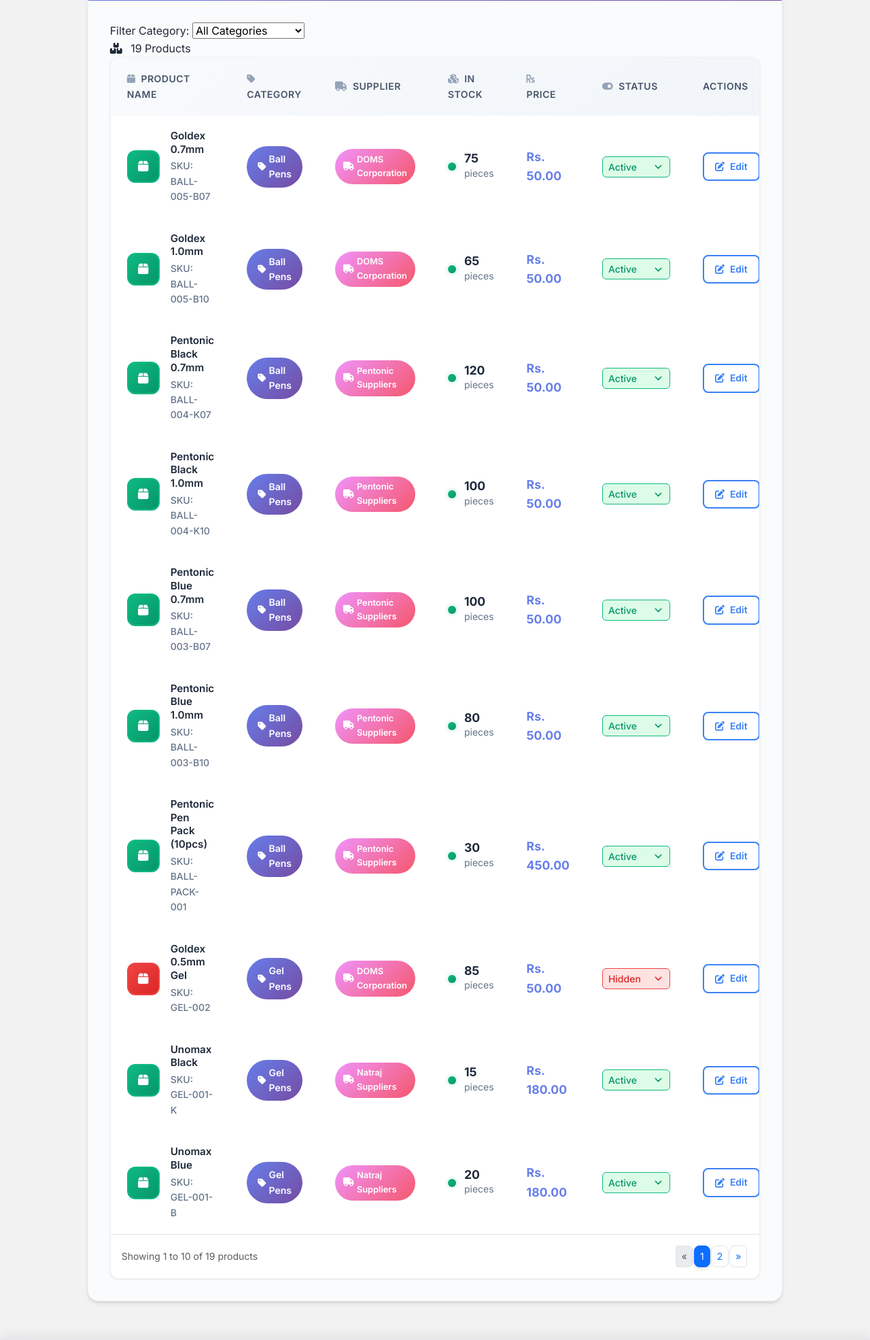
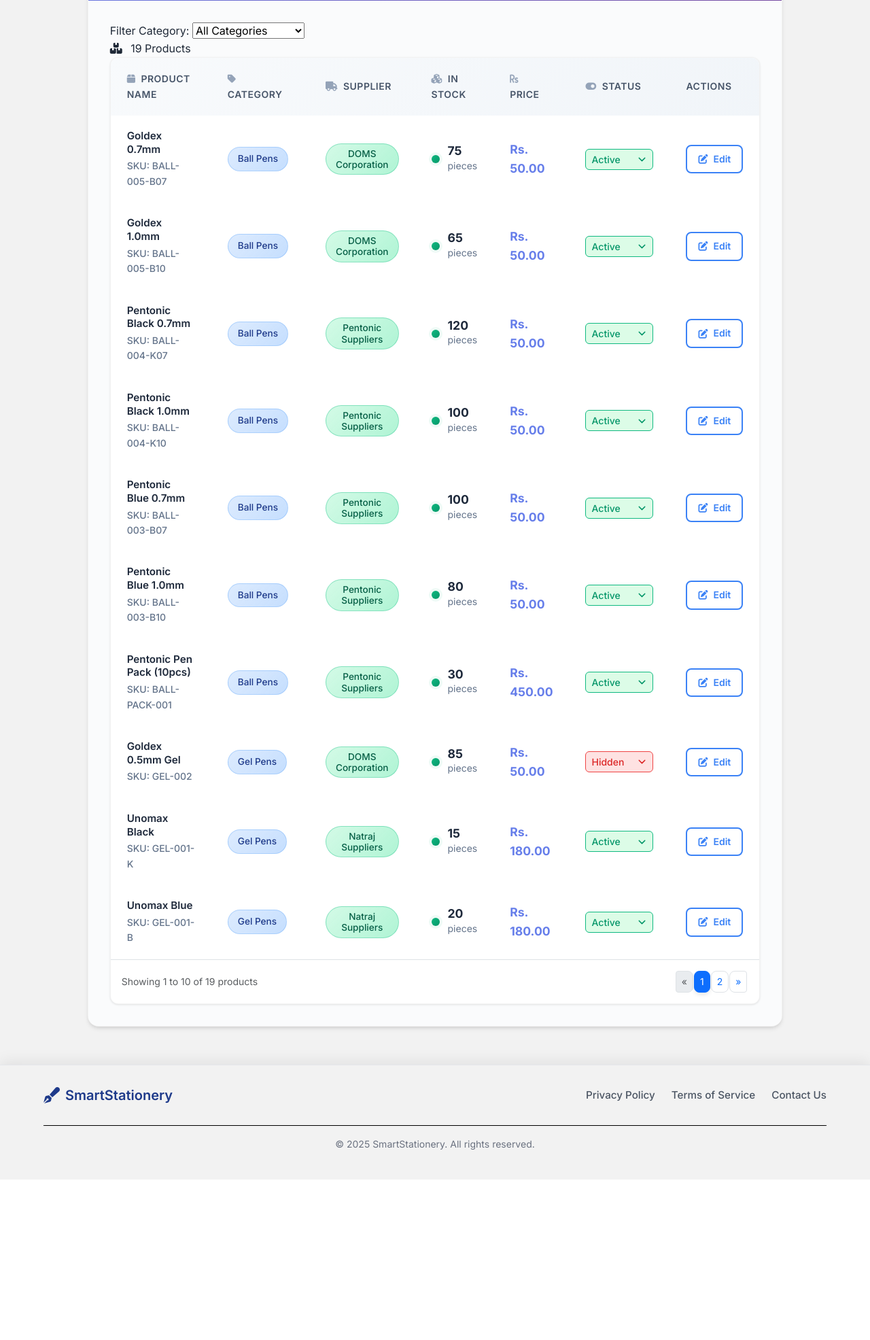
Before and after one commit to suyog-nos/Interim, a Flask app: page /stock in a window 1280 px wide. Shown: the part 320-2291 px from the top of the page at 68% size. After the commit the page ends 2055 px from the top, so only its background shows below. Run offline with Flask 3, Linux system fonts and the light colour scheme; a user stored in the database is signed in; data comes from the database, SQL or seed files in the repository; some libraries are stand-ins or nearby versions.

Commit message:
refactor(ui): restyle category and supplier badges with theme-aware gradients and icon cleanup

```diff
--- a/templates/stock.html
+++ b/templates/stock.html
@@ -260,9 +260,7 @@
                                 <tr class="product-row">
                                     <td class="product-cell">
                                         <div class="product-info">
-                                            <div class="product-icon {{ product.status or 'active' }}-icon">
-                                                <i class="fas fa-box"></i>
-                                            </div>
+
                                             <div class="product-details">
                                                 <div class="product-name">{{ product.name }}</div>
                                                 <div class="product-sku">SKU: {{ product.sku }}</div>
@@ -271,14 +269,12 @@
                                     </td>
                                     <td class="category-cell">
                                         <span class="category-badge">
-                                            <i class="fas fa-tag me-1"></i>
                                             {{ product.category }}
                                         </span>
                                     </td>
                                     {% if session.get('role') == 'Admin' %}
                                     <td class="supplier-cell">
                                         <span class="supplier-badge">
-                                            <i class="fas fa-truck me-1"></i>
                                             {{ product.supplier or 'No Supplier' }}
                                         </span>
                                     </td>
@@ -769,39 +765,78 @@
         font-weight: 500;
     }
 
-    /* Category & Supplier Badges */
-    .category-badge,
-    .supplier-badge {
+    /* Category Badge */
+    .category-badge {
+        border-radius: 999px;
+        padding: 6px 14px;
+        font-size: 0.85rem;
+        font-weight: 500;
         display: inline-flex;
         align-items: center;
-        padding: 0.5rem 1rem;
-        border-radius: 2rem;
-        font-size: 0.875rem;
-        font-weight: 600;
-        border: none;
+        gap: 6px;
+        white-space: nowrap;
+        border-width: 1px;
+        border-style: solid;
         transition: all 0.2s ease;
-    }
-
-    .category-badge {
-        background: linear-gradient(135deg, #667eea 0%, #764ba2 100%);
-        color: white;
+        background: linear-gradient(135deg, rgba(219, 234, 254, 0.95), rgba(191, 219, 254, 0.9));
+        color: #1e3a8a;
+        border-color: rgba(96, 165, 250, 0.35);
     }
 
     .category-badge:hover {
         transform: translateY(-1px);
-        box-shadow: 0 4px 12px rgba(102, 126, 234, 0.3);
-    }
-
+        background: linear-gradient(135deg, rgba(191, 219, 254, 1), rgba(147, 197, 253, 0.95));
+        box-shadow: 0 4px 12px rgba(147, 197, 253, 0.3);
+    }
+
+    .dark-theme .category-badge {
+        background: linear-gradient(135deg, rgba(59, 130, 246, 0.18), rgba(37, 99, 235, 0.18));
+        color: #dbeafe;
+        border-color: rgba(96, 165, 250, 0.28);
+    }
+
+    .dark-theme .category-badge:hover {
+        background: linear-gradient(135deg, rgba(59, 130, 246, 0.25), rgba(37, 99, 235, 0.25));
+        box-shadow: 0 4px 12px rgba(59, 130, 246, 0.2);
+    }
+
+    /* Supplier Badge */
     .supplier-badge {
-        background: linear-gradient(135deg, #f093fb 0%, #f5576c 100%);
-        color: white;
-        padding: 0.35rem 0.75rem;
-        font-size: 0.8rem;
+        border-radius: 999px;
+        padding: 6px 14px;
+        font-size: 0.85rem;
+        font-weight: 500;
+        display: inline-flex;
+        align-items: center;
+        gap: 6px;
+        white-space: normal;
+        text-align: center;
+        line-height: 1.2;
+        max-width: 130px;
+        justify-content: center;
+        border-width: 1px;
+        border-style: solid;
+        transition: all 0.2s ease;
+        background: linear-gradient(135deg, rgba(209, 250, 229, 0.95), rgba(167, 243, 208, 0.9));
+        color: #065f46;
+        border-color: rgba(16, 185, 129, 0.35);
     }
 
     .supplier-badge:hover {
         transform: translateY(-1px);
-        box-shadow: 0 4px 12px rgba(240, 147, 251, 0.3);
+        background: linear-gradient(135deg, rgba(167, 243, 208, 1), rgba(110, 231, 183, 0.95));
+        box-shadow: 0 4px 12px rgba(110, 231, 183, 0.3);
+    }
+
+    .dark-theme .supplier-badge {
+        background: linear-gradient(135deg, rgba(16, 185, 129, 0.18), rgba(5, 150, 105, 0.18));
+        color: #d1fae5;
+        border-color: rgba(52, 211, 153, 0.28);
+    }
+
+    .dark-theme .supplier-badge:hover {
+        background: linear-gradient(135deg, rgba(16, 185, 129, 0.25), rgba(5, 150, 105, 0.25));
+        box-shadow: 0 4px 12px rgba(16, 185, 129, 0.2);
     }
 
     /* Stock Cell */
```
